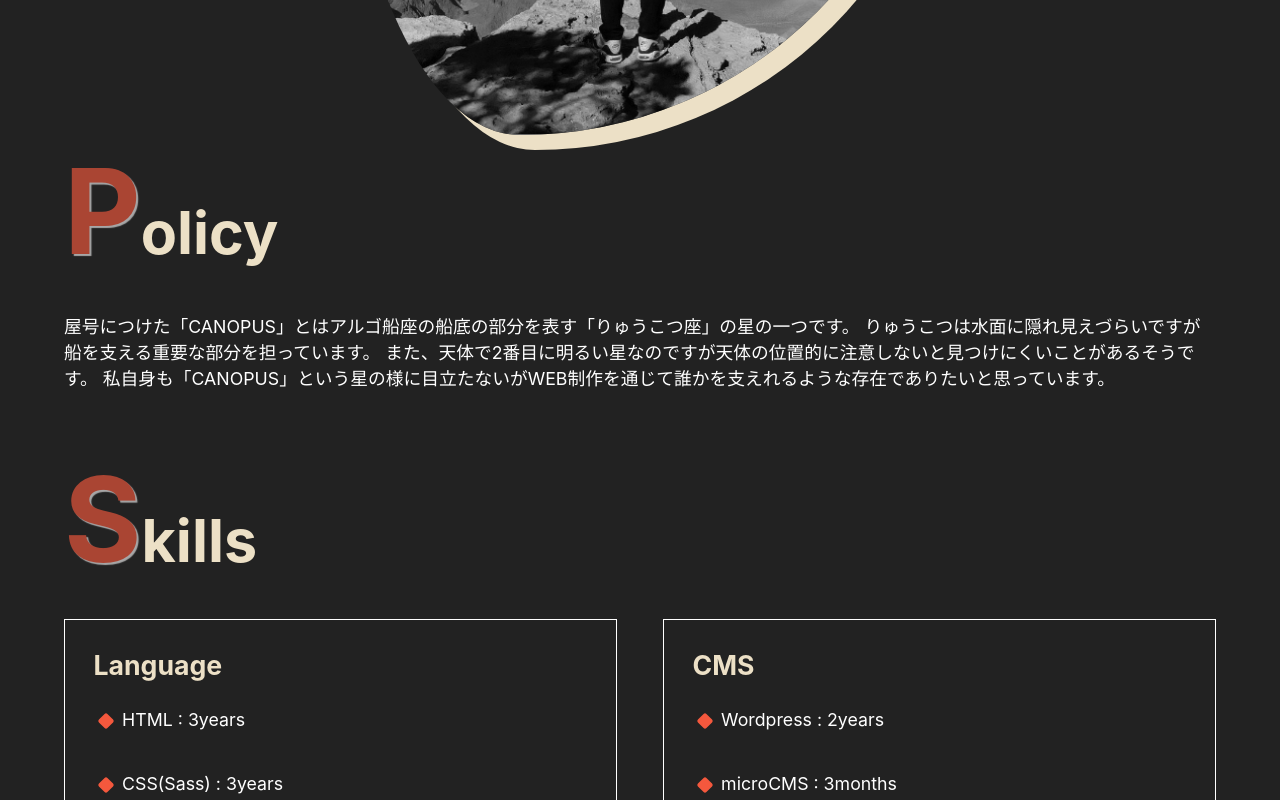
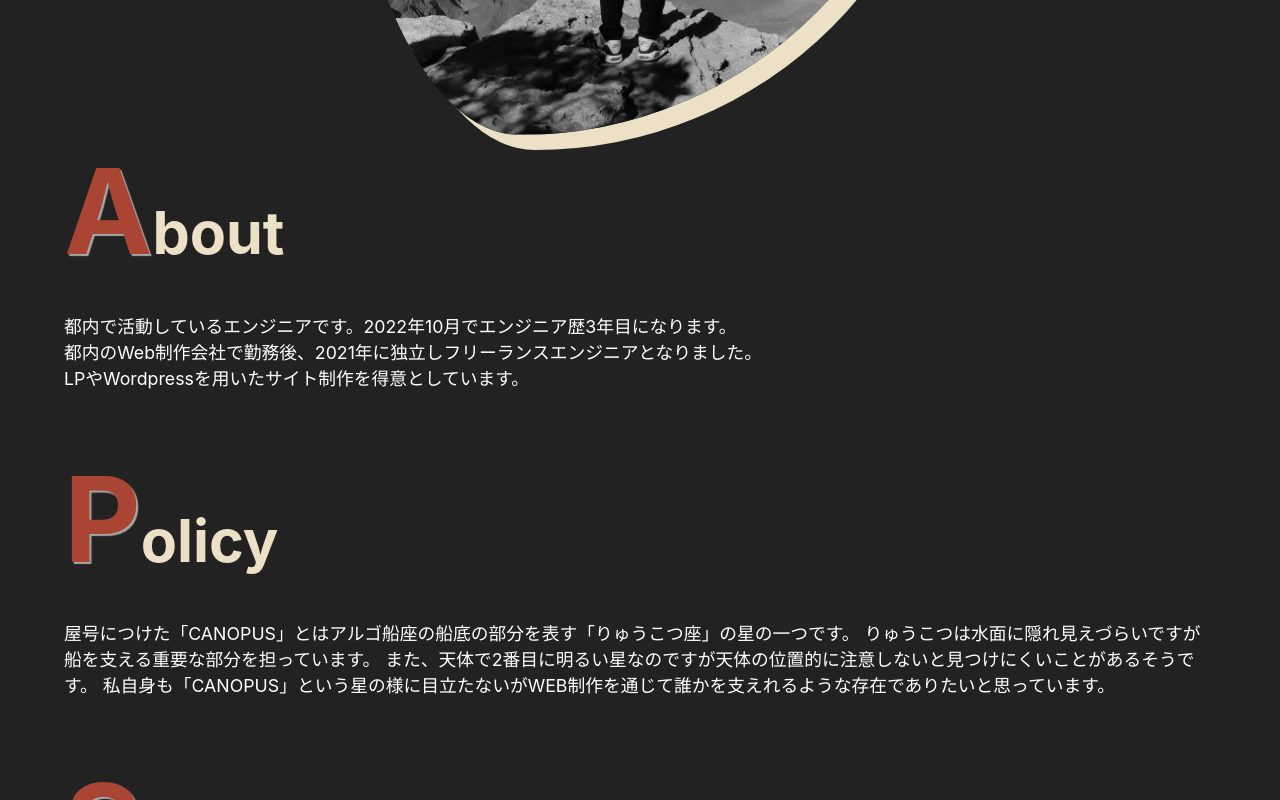
Before and after one commit to canopus-m-satoshi/nextjs-portfolio-site, a Next.js app: page /about in a window 1280 px wide. Shown: the part 920-1720 px from the top of the page. Built offline with nearby package versions, Linux system fonts and the light colour scheme.

Commit message:
updated about page
added about contents

```diff
--- a/pages/about.tsx
+++ b/pages/about.tsx
@@ -7,6 +7,13 @@ import InViewMotion from '../components/inViewMotion'
 import Meta from '../components/meta'
 import eyecatch from '../images/my_picture.jpg'
 import styles from '../styles/about.module.css'
+
+const from = 2020
+const now = new Date()
+const currentYear = now.getFullYear()
+const currentMonth = now.getMonth()
+
+const pastYear = currentYear - from + 1
 
 export default function About() {
   return (
@@ -32,6 +39,21 @@ export default function About() {
       </figure>
 
       <div className={styles.boxWrap}>
+        <InViewMotion>
+          <div className={styles.box}>
+            <h3 className={styles.title}>About</h3>
+            <p className={styles.description}>
+              都内で活動しているエンジニアです。{currentYear}年{currentMonth}
+              月でエンジニア歴{pastYear}年目になります。
+            </p>
+            <p>
+              都内のWeb制作会社で勤務後、2021年に独立しフリーランスエンジニアとなりました。
+              <br />
+              LPやWordpressを用いたサイト制作を得意としています。
+            </p>
+          </div>
+        </InViewMotion>
+
         <InViewMotion>
           <div className={styles.box}>
             <h3 className={styles.title}>Policy</h3>
@@ -135,7 +157,6 @@ export default function About() {
                   <p>
                     大学卒業後、学生ビザとワーキングホリデービザを利用し、カナダで語学留学を経験する
                   </p>
-                  <p>帰国後のTOEICテストで850点獲得する</p>
                 </li>
                 <li>
                   <p>2018 MAY - 2019 AUG</p>
```
